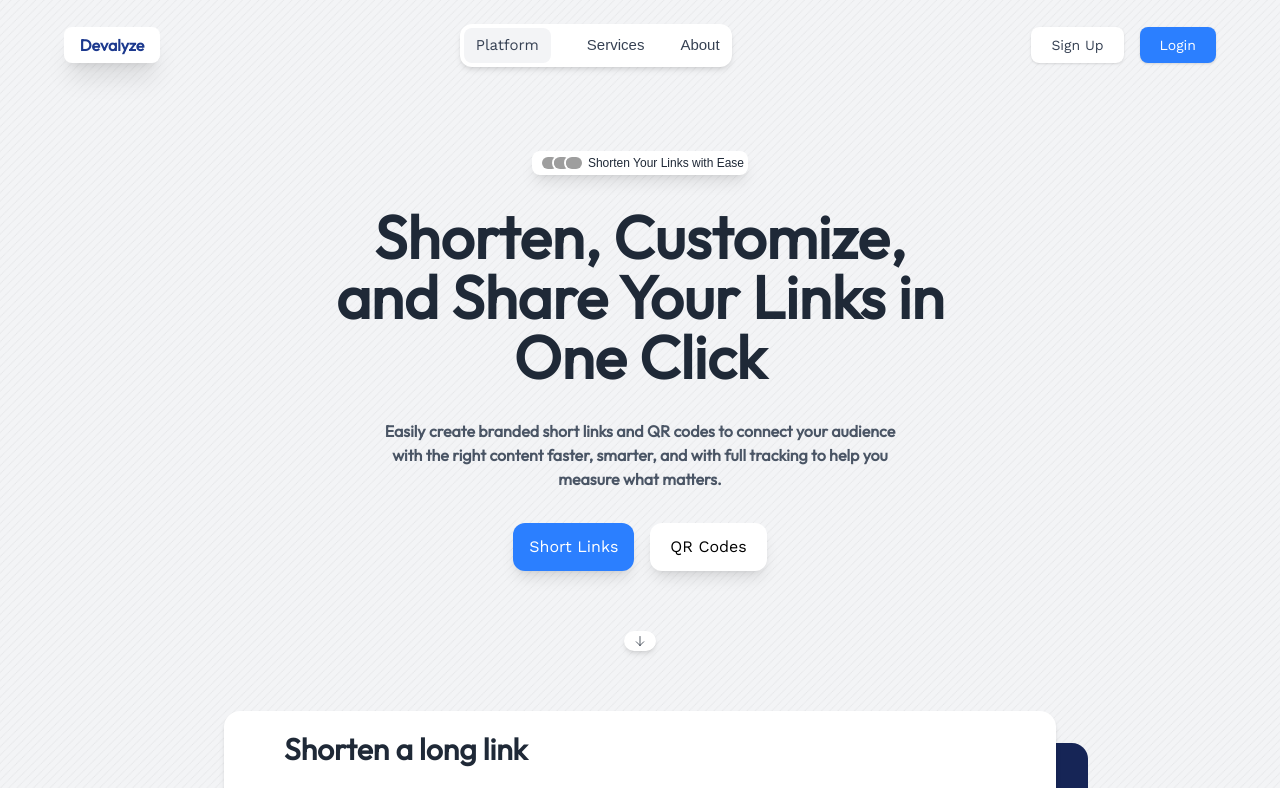
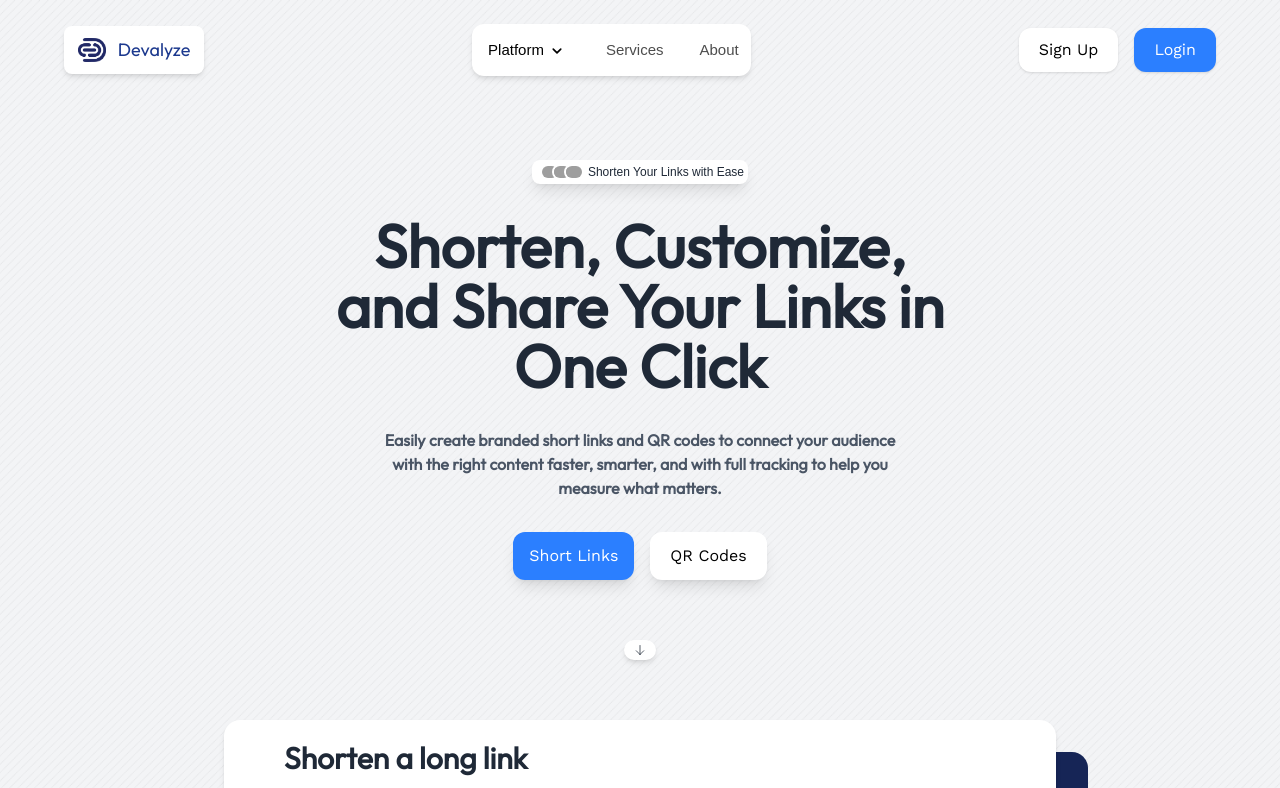
Before and after one commit to Yulong-Dev/Devalyze_url_shortener, a React (Vite) app in the folder devalyze_url/: page / in a window 1280 px wide. Shown: the top 788 px of the page. Built offline with nearby package versions, Linux system fonts and the light colour scheme; grey boxes are pictures that could not be loaded; a web font is replaced by a local one.

Commit message:
Nav UI adjusted

```diff
--- a/devalyze_url/index.html
+++ b/devalyze_url/index.html
@@ -3,7 +3,8 @@
   <head>
     <meta charset="UTF-8" />
     <meta name="viewport" content="width=device-width, initial-scale=1.0" />
-    <title>Vite + React</title>
+    <link rel="shortcut icon" href="/public/logos/devalyse.png" type="image/x-icon">
+    <title>Devalyse</title>
     <link rel="stylesheet" href="/src/index.css" />
     <link rel="preconnect" href="https://fonts.googleapis.com" />
     <link rel="preconnect" href="https://fonts.gstatic.com" crossorigin />
--- a/devalyze_url/src/components/Navbar.jsx
+++ b/devalyze_url/src/components/Navbar.jsx
@@ -1,69 +1,206 @@
 import React, { useState } from 'react';
 import { CgMenuLeft } from "react-icons/cg";
 import { MdClose } from "react-icons/md";
+import { LazyLoadImage } from 'react-lazy-load-image-component';
+import { motion, AnimatePresence } from 'framer-motion';
 
 export default function Navbar() {
   const [isOpen, setIsOpen] = useState(false);
 
+  // Animation variants
+  const menuVariants = {
+    hidden: { opacity: 0, y: -20 },
+    visible: {
+      opacity: 1,
+      y: 0,
+      transition: {
+        duration: 0.3,
+        ease: "easeOut"
+      }
+    },
+    exit: {
+      opacity: 0,
+      y: -20,
+      transition: {
+        duration: 0.2
+      }
+    }
+  };
+
+  const navItem = {
+    hidden: { opacity: 0, x: -10 },
+    visible: (i) => ({
+      opacity: 1,
+      x: 0,
+      transition: {
+        delay: 0.1 * i,
+        duration: 0.3
+      }
+    })
+  };
+
   return (
-    <nav className="w-full px-6 md:px-16 py-6 flex items-center justify-between relative">
-      {/* Logo */}
-      <div className="flex items-center gap-2">
-        <div className="h-9 w-24 bg-white shadow-xl rounded-lg flex items-center justify-center">
-          <h1 className="text-blue-900 font-outfit">Devalyze</h1>
+    <nav className="w-full px-6 md:px-16 py-6 flex items-center justify-between relative font-instrument">
+      {/* Logo with animation */}
+      <motion.div
+        className="flex items-center gap-2"
+        initial={{ opacity: 0, x: -20 }}
+        animate={{ opacity: 1, x: 0 }}
+        transition={{ duration: 0.5 }}
+      >
+        <div className="h-12 w-35 gap-3 bg-white shadow-md rounded-lg flex items-center justify-center">
+          <LazyLoadImage
+            src="/public/logos/devalyse.png"
+            alt="Devalyze Logo"
+            className='w-7'
+            effect="opacity"
+          />
+          <h1 className="text-blue-900 text-center text-lg font-thin">Devalyze</h1>
         </div>
-      </div>
+      </motion.div>
 
-      {/* Desktop Nav */}
-      <div className="hidden md:flex items-center gap-9 text-[15px] bg-white shadow-md rounded-xl p-1 font-medium text-gray-700">
-        <button className="px-3 py-1.5 rounded-lg bg-gray-100 hover:bg-gray-200">Platform</button>
-        <a href="#" className="hover:text-black">Services</a>
-        <a href="#" className="hover:text-black pr-2">About</a>
-      </div>
+      {/* Desktop Navigation */}
+      <motion.div
+        className="hidden md:flex items-center gap-5 text-[15px] bg-white shadow-md rounded-xl p-1 font-medium text-gray-700"
+        initial={{ opacity: 0 }}
+        animate={{ opacity: 1 }}
+        transition={{ delay: 0.3 }}
+      >
+        <motion.button
+          whileHover={{
+            backgroundColor: "#f3f4f6",
+            transition: { duration: 0.2 }
+          }}
+          whileTap={{ scale: 0.98 }}
+          className="px-3 py-2 h-11 rounded-lg flex items-center justify-center gap-1"
+        >
+          <p className='text-black text-md font-normal'>Platform</p>
+          <svg xmlns="http://www.w3.org/2000/svg" width="18" height="15" viewBox="0 0 18 18" fill="none">
+            <path d="M13.5 7.375L9 11.875L4.5 7.375" stroke="black" strokeWidth="2" strokeLinecap="round" strokeLinejoin="round"/>
+          </svg>
+        </motion.button>
+
+        {['Services', 'About'].map((item, i) => (
+          <motion.a
+            key={item}
+            href="#"
+            className="hover:text-black text-[#4D4D4D] text-md font-normal px-2"
+            custom={i}
+            variants={navItem}
+            initial="hidden"
+            animate="visible"
+            whileHover={{ color: "#000" }}
+          >
+            {item}
+          </motion.a>
+        ))}
+      </motion.div>
 
       {/* Desktop Auth Buttons */}
-      <div className="hidden md:flex items-center gap-4">
-        <a href="/signup">
-          <button className="text-sm px-5 py-2 rounded-lg bg-white text-gray-700 shadow-sm">
+      <motion.div
+        className="hidden md:flex items-center gap-4 h-11"
+        initial={{ opacity: 0 }}
+        animate={{ opacity: 1 }}
+        transition={{ delay: 0.4 }}
+      >
+        <motion.a
+          href="/signup"
+          whileHover={{ scale: 1.03 }}
+          whileTap={{ scale: 0.98 }}
+        >
+          <button className="text-md font-normal px-5 py-2 rounded-xl bg-white text-black shadow-sm h-11 hover:bg-gray-100 transition-colors">
             Sign Up
           </button>
-        </a>
-        <a href="/login">
-          <button className="text-sm px-5 py-2 rounded-lg shadow-sm bg-blue-500 text-white hover:bg-blue-700">
+        </motion.a>
+        <motion.a
+          href="/login"
+          whileHover={{ scale: 1.03 }}
+          whileTap={{ scale: 0.98 }}
+        >
+          <button className="text-md font-normal px-5 py-2 rounded-xl shadow-sm bg-blue-500 text-white hover:bg-blue-600 h-11 transition-colors">
             Login
           </button>
-        </a>
-      </div>
+        </motion.a>
+      </motion.div>
 
       {/* Mobile Menu Toggle Button */}
-      <div className="md:hidden">
-        <button onClick={() => setIsOpen(!isOpen)}>
-          {isOpen ? <MdClose className="w-6 h-6" /> : <CgMenuLeft className="w-6 h-6" />}
-        </button>
-      </div>
+      <motion.button
+        className="md:hidden z-50 p-2"
+        onClick={() => setIsOpen(!isOpen)}
+        aria-label={isOpen ? "Close menu" : "Open menu"}
+        whileTap={{ scale: 0.9 }}
+      >
+        {isOpen ? <MdClose className="w-6 h-6" /> : <CgMenuLeft className="w-6 h-6" />}
+      </motion.button>
 
-      {/* Mobile Menu */}
-      {isOpen && (
-        <div className="absolute top-[72px] left-0 w-full bg-white shadow-md rounded-md px-6 py-4 md:hidden z-50">
-          <ul className="flex flex-col gap-4 text-gray-700 font-medium">
-            <li><button className="w-full text-left px-3 py-1.5 bg-gray-100 hover:bg-gray-200 rounded">Platform</button></li>
-            <li><a href="#" className="hover:text-black">Services</a></li>
-            <li><a href="#" className="hover:text-black">About</a></li>
-          </ul>
-          <div className="mt-4 flex flex-col gap-3">
-            <a href="/signup">
-              <button className="w-full text-sm px-5 py-2 rounded-lg bg-white text-gray-700 shadow-sm border">
-                Sign Up
-              </button>
-            </a>
-            <a href="/login">
-              <button className="w-full text-sm px-5 py-2 rounded-lg shadow-sm bg-blue-500 text-white hover:bg-blue-700">
-                Login
-              </button>
-            </a>
-          </div>
-        </div>
-      )}
+      {/* Mobile Menu with animations */}
+      <AnimatePresence>
+        {isOpen && (
+          <motion.div
+            className="fixed inset-0 bg-white z-40 pt-24 px-6 md:hidden"
+            initial="hidden"
+            animate="visible"
+            exit="exit"
+            variants={menuVariants}
+          >
+            <div className="flex flex-col gap-4">
+              {/* Mobile Navigation Links */}
+              <motion.button
+                className="w-full text-left px-4 py-3 rounded-lg bg-gray-100 flex items-center justify-between"
+                whileTap={{ scale: 0.98 }}
+              >
+                <span className="text-black text-md font-normal">Platform</span>
+                <svg xmlns="http://www.w3.org/2000/svg" width="18" height="15" viewBox="0 0 18 18" fill="none">
+                  <path d="M13.5 7.375L9 11.875L4.5 7.375" stroke="black" strokeWidth="2" strokeLinecap="round" strokeLinejoin="round"/>
+                </svg>
+              </motion.button>
+
+              {['Services', 'About'].map((item, i) => (
+                <motion.a
+                  key={item}
+                  href="#"
+                  className="px-4 py-3 text-[#4D4D4D] text-md font-normal border-b border-gray-100"
+                  custom={i + 1}
+                  variants={navItem}
+                  initial="hidden"
+                  animate="visible"
+                  onClick={() => setIsOpen(false)}
+                >
+                  {item}
+                </motion.a>
+              ))}
+
+              {/* Mobile Auth Buttons */}
+              <div className="flex flex-col gap-3 mt-4">
+                <motion.a
+                  href="/signup"
+                  variants={navItem}
+                  custom={3}
+                  initial="hidden"
+                  animate="visible"
+                  onClick={() => setIsOpen(false)}
+                >
+                  <button className="w-full px-5 py-3 rounded-xl bg-white text-black border border-gray-300 text-md font-normal hover:bg-gray-50 transition-colors">
+                    Sign Up
+                  </button>
+                </motion.a>
+                <motion.a
+                  href="/login"
+                  variants={navItem}
+                  custom={3.5}
+                  initial="hidden"
+                  animate="visible"
+                  onClick={() => setIsOpen(false)}
+                >
+                  <button className="w-full px-5 py-3 rounded-xl bg-blue-500 text-white text-md font-normal hover:bg-blue-600 transition-colors">
+                    Login
+                  </button>
+                </motion.a>
+              </div>
+            </div>
+          </motion.div>
+        )}
+      </AnimatePresence>
     </nav>
   );
 }
```
Also changed, not shown: devalyze_url/public/logos/devalyse.png (added).
